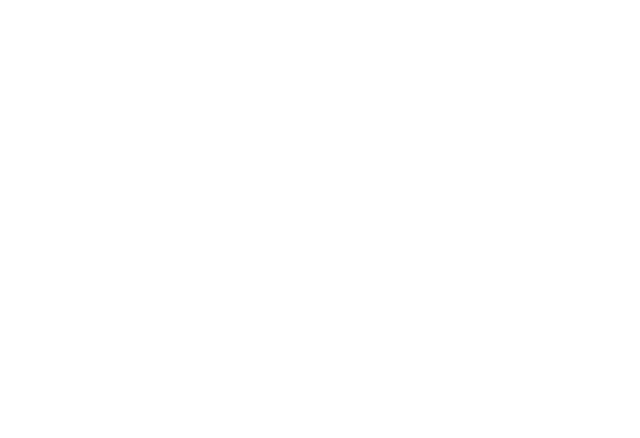
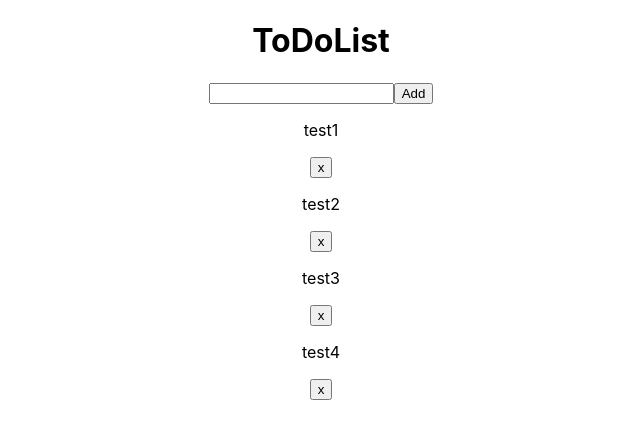
Before and after one commit to PawelSwiatlon/React-course, a React (Create React App) app: page / in a window 1280 px wide. Shown: the top 438 px of the page, without its empty margins (319-959 px from the left). Built offline with nearby package versions, Linux system fonts and the light colour scheme.

Commit message:
Basic form todoList

```diff
--- a/src/App.js
+++ b/src/App.js
@@ -1,13 +1,18 @@
-import React from 'react';
+import React, { Component } from 'react';
+import ToDoList from './ToDoList/ToDoList'
 
 import './App.css';
 
-function App() {
-  return (
-    <div className="App">
+class App extends Component {
 
-    </div>
-  );
+
+  render() {
+    return (
+      <div className="App">
+        <ToDoList/>
+      </div>
+    );
+  }
 }
 
 export default App;
--- /dev/null
+++ b/src/ToDoItem/ToDoItem.js
@@ -0,0 +1,12 @@
+import React from 'react';
+
+const ToDoItem = (props) => {
+    return(
+        <div>
+            <p>{props.text}</p>
+            <button onClick={props.delete}>x</button>
+        </div>
+    );
+}
+
+export default ToDoItem;
--- /dev/null
+++ b/src/ToDoList/ToDoList.js
@@ -0,0 +1,52 @@
+import React, { Component } from 'react';
+import ToDoItem from '../ToDoItem/ToDoItem'
+
+class ToDoList extends Component {
+    state = {
+        todoList: [
+            { id: "1", done: false, text: "test1"},
+            { id: "2", done: false, text: "test2"},
+            { id: "3", done: false, text: "test3"},
+            { id: "4", done: false, text: "test4"}
+        ],
+        draft: " "
+    }
+    deleteItemHandler = (id) => {
+        const todoList = [...this.state.todoList];
+        todoList.splice(id, 1)
+        this.setState({todoList: todoList})
+    }
+    updateDraftHandler = (e) => {
+        this.setState({draft: e.target.value})
+    }
+    addNewitemHandler = () => {
+        const todoList = [...this.state.todoList];
+        todoList.push({
+            id: Math.floor(Math.random() * 100),
+            done: false,
+            text: this.state.draft
+        })
+        this.setState({todoList: todoList, draft: " "})
+    }
+
+    render(){
+        return(
+            <div>
+                <h1>ToDoList</h1>
+                <div>
+                    <input type="text" onChange={this.updateDraftHandler} value={this.state.draft}/>
+                    <button onClick={this.addNewitemHandler}>Add</button>
+                </div>
+                {this.state.todoList.map((item, id) => {
+                    return <ToDoItem
+                    key={item.id}
+                    text={item.text}
+                    done={item.done}
+                    delete={() => this.deleteItemHandler(id)}/>
+                })}
+            </div>
+        );
+    }
+}
+
+export default ToDoList;
```
